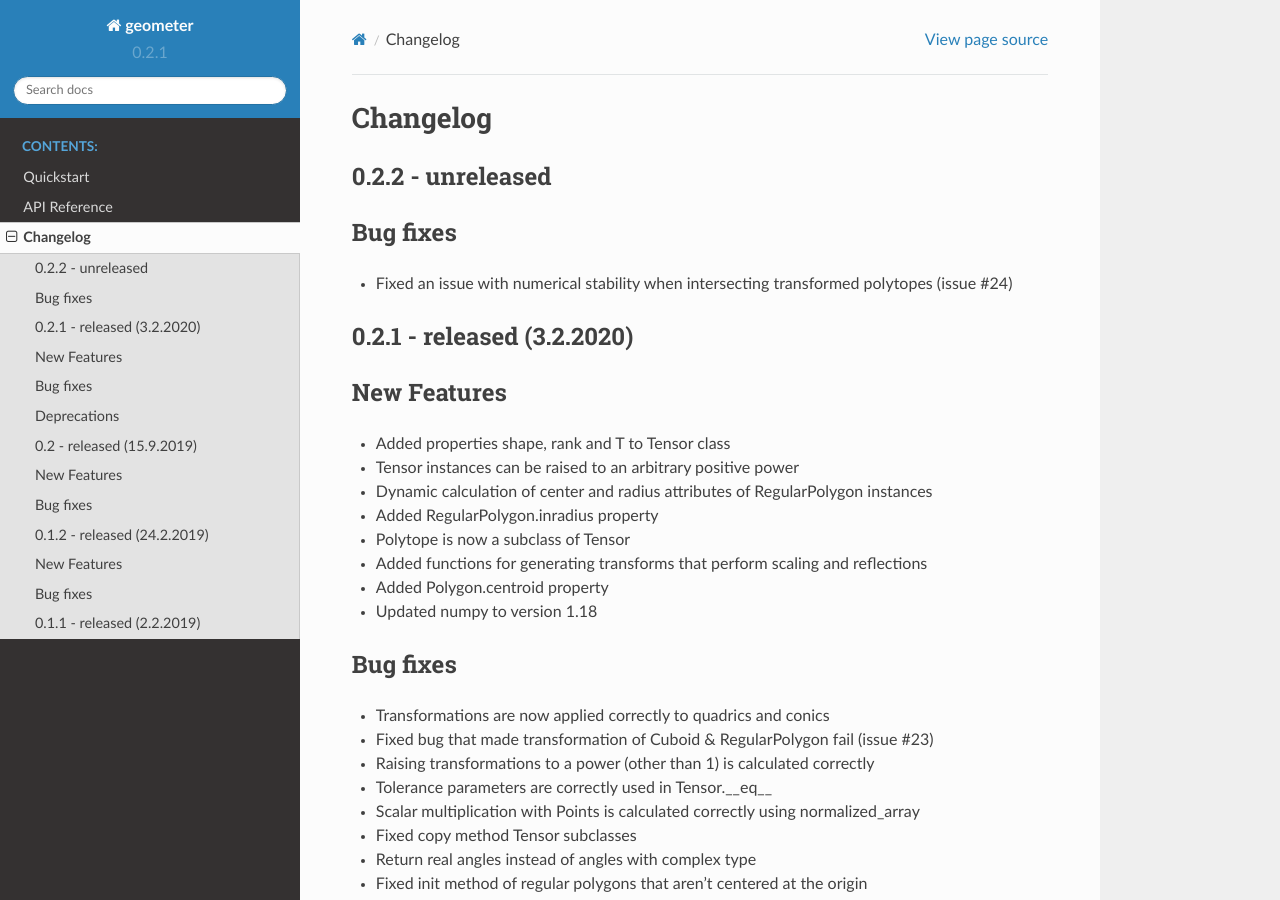
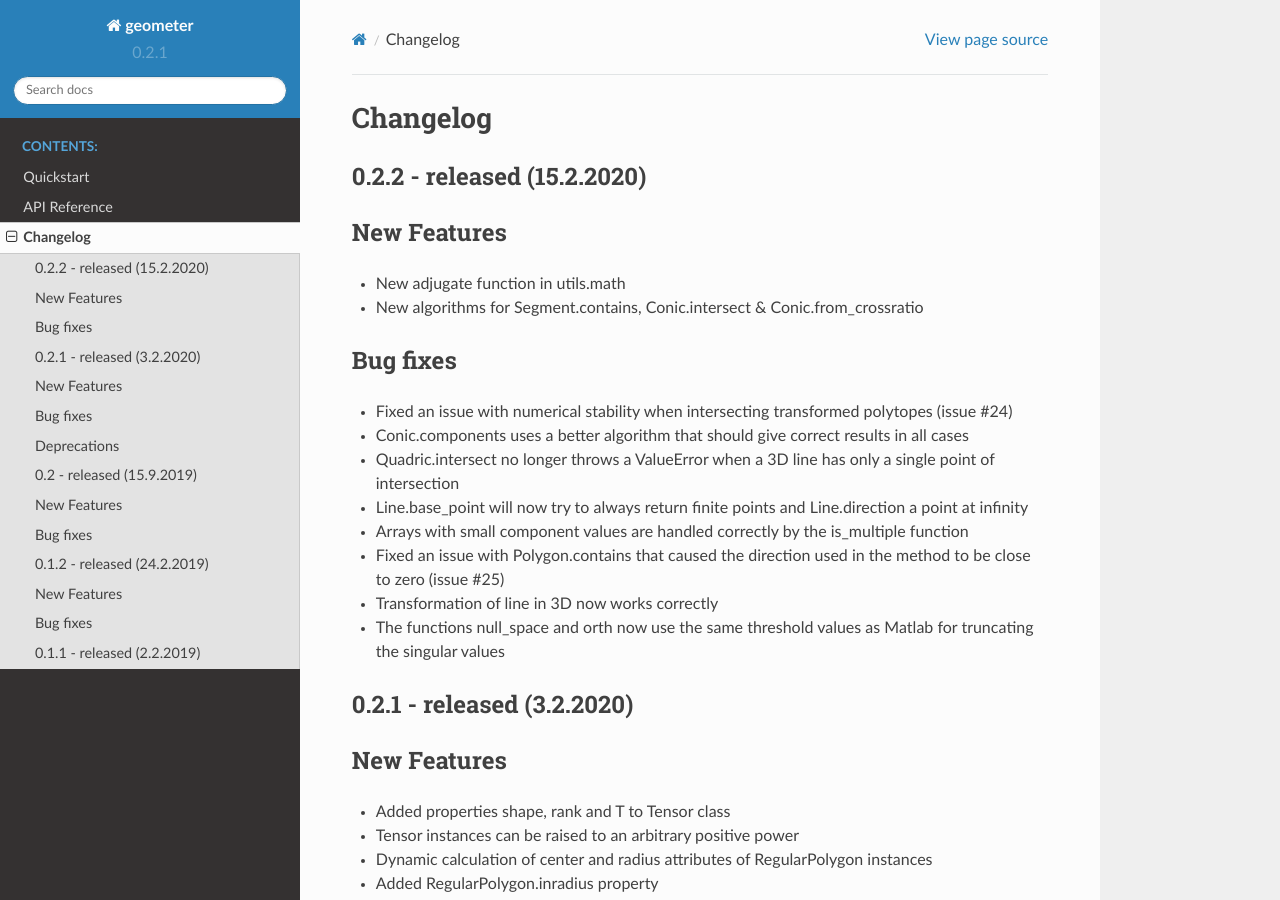
Before and after one commit to jan-mue/geometer, a Sphinx documentation site: the page built from docs/changelog.rst, in a window 1280 px wide and 900 px high. Built offline with Sphinx 7.4.7 and the Read the Docs theme 2.0.0, drawn with Linux system fonts in a browser that asks for light colours.

Commit message:
updated changelog

```diff
--- a/docs/changelog.rst
+++ b/docs/changelog.rst
@@ -2,13 +2,26 @@
 Changelog
 =========
 
-0.2.2 - unreleased
-------------------
+0.2.2 - released (15.2.2020)
+----------------------------
+
+New Features
+------------
+
+- New adjugate function in utils.math
+- New algorithms for Segment.contains, Conic.intersect & Conic.from_crossratio
 
 Bug fixes
 ---------
 
 - Fixed an issue with numerical stability when intersecting transformed polytopes (issue #24)
+- Conic.components uses a better algorithm that should give correct results in all cases
+- Quadric.intersect no longer throws a ValueError when a 3D line has only a single point of intersection
+- Line.base_point will now try to always return finite points and Line.direction a point at infinity
+- Arrays with small component values are handled correctly by the is_multiple function
+- Fixed an issue with Polygon.contains that caused the direction used in the method to be close to zero (issue #25)
+- Transformation of line in 3D now works correctly
+- The functions null_space and orth now use the same threshold values as Matlab for truncating the singular values
 
 
 0.2.1 - released (3.2.2020)
```
